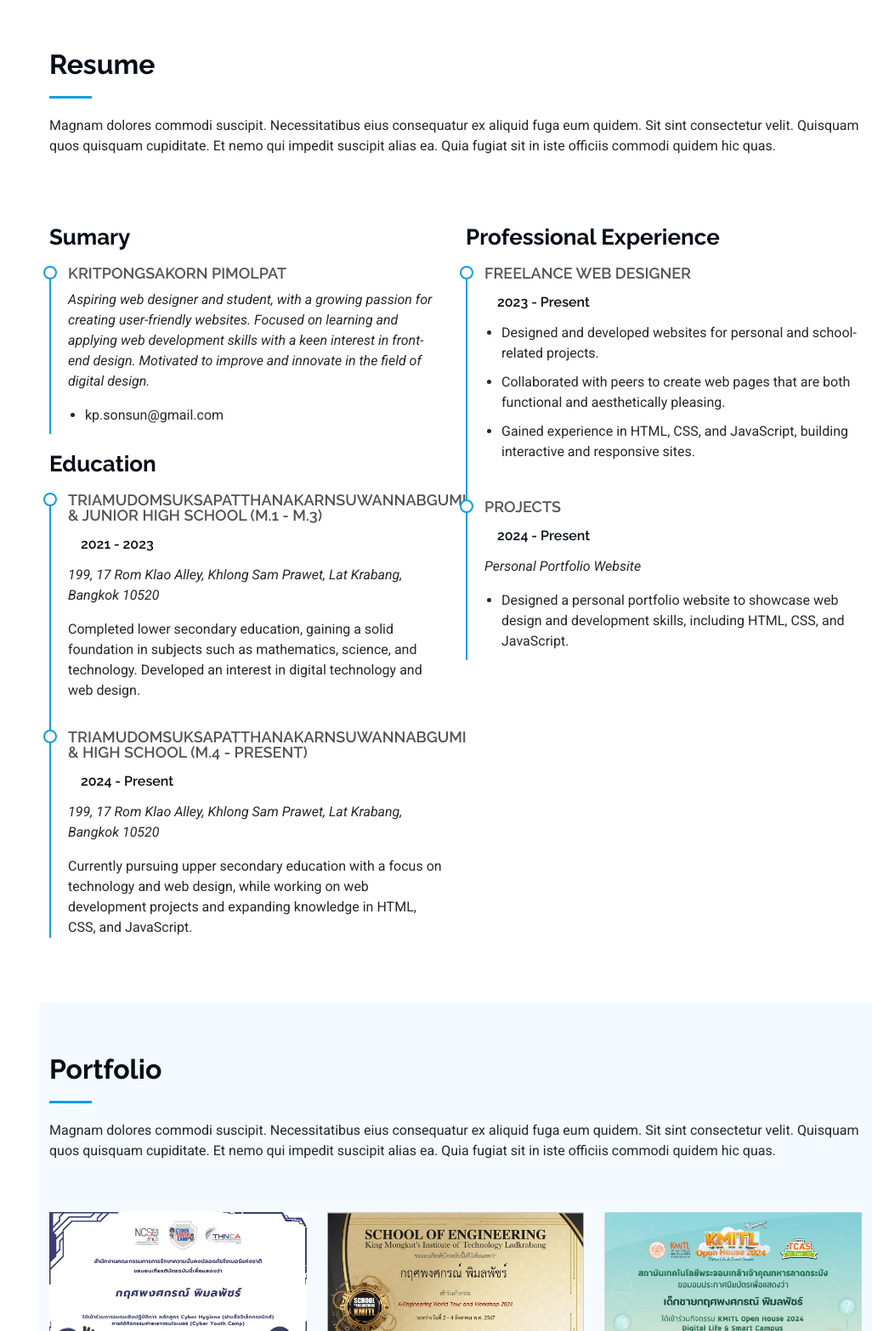
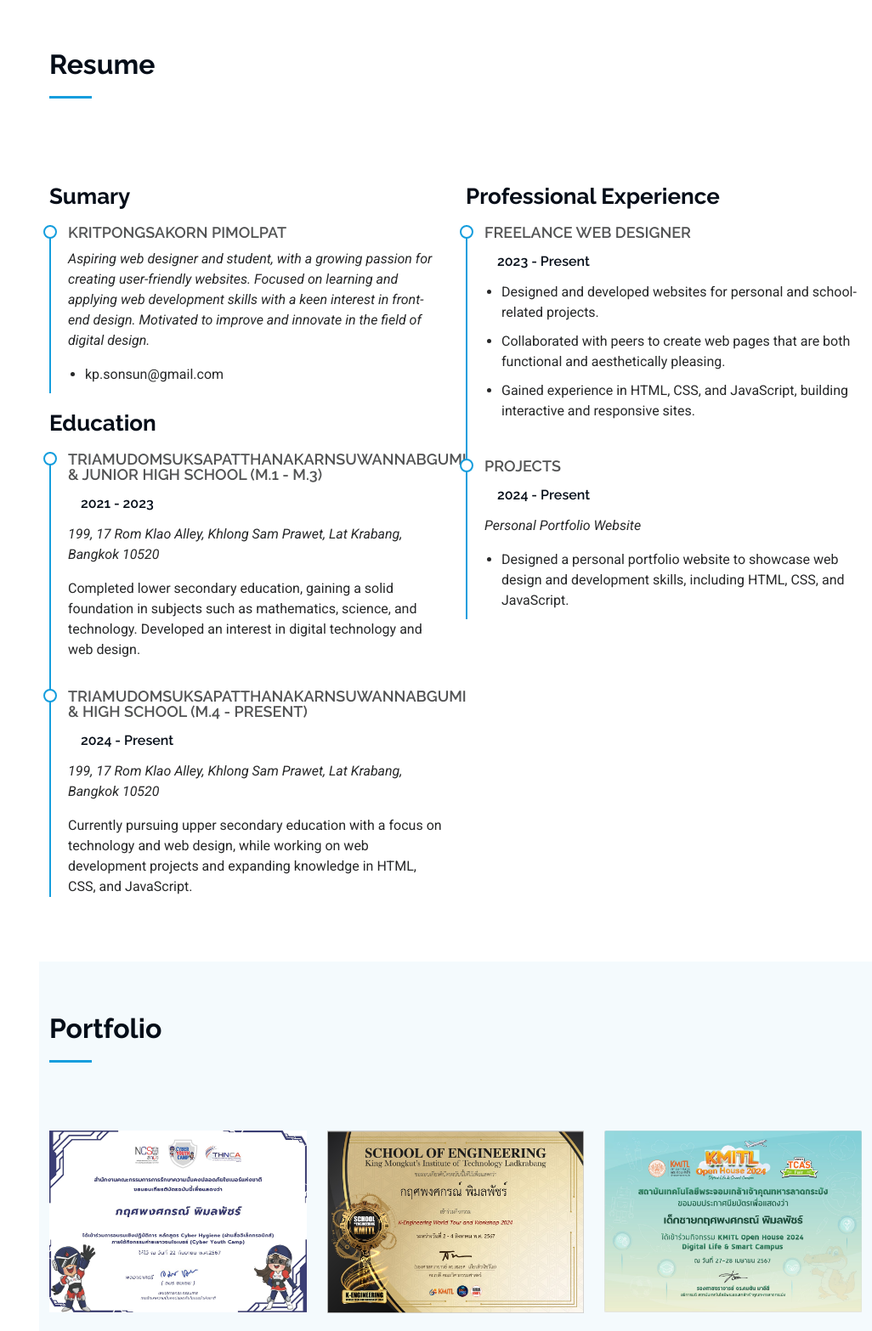
Before and after one commit to sonsun56/sonsun56.github.io, a plain HTML site: page Kritpongsakorn/portv2.html in a window 1280 px wide. Shown: the part 2180-3747 px from the top of the page at 85% size, without its empty margins (254-1280 px from the left). Drawn offline with Linux system fonts and the light colour scheme.

Commit message:
change code

```diff
--- a/Kritpongsakorn/portv2.html
+++ b/Kritpongsakorn/portv2.html
@@ -246,7 +246,6 @@
       <!-- Section Title -->
       <div class="container section-title" data-aos="fade-up">
         <h2>Resume</h2>
-        <p>Magnam dolores commodi suscipit. Necessitatibus eius consequatur ex aliquid fuga eum quidem. Sit sint consectetur velit. Quisquam quos quisquam cupiditate. Et nemo qui impedit suscipit alias ea. Quia fugiat sit in iste officiis commodi quidem hic quas.</p>
       </div><!-- End Section Title -->
 
       <div class="container">
@@ -316,7 +315,6 @@
       <!-- Section Title -->
       <div class="container section-title" data-aos="fade-up">
         <h2>Portfolio</h2>
-        <p>Magnam dolores commodi suscipit. Necessitatibus eius consequatur ex aliquid fuga eum quidem. Sit sint consectetur velit. Quisquam quos quisquam cupiditate. Et nemo qui impedit suscipit alias ea. Quia fugiat sit in iste officiis commodi quidem hic quas.</p>
       </div><!-- End Section Title -->
 
       <div class="container">
```
